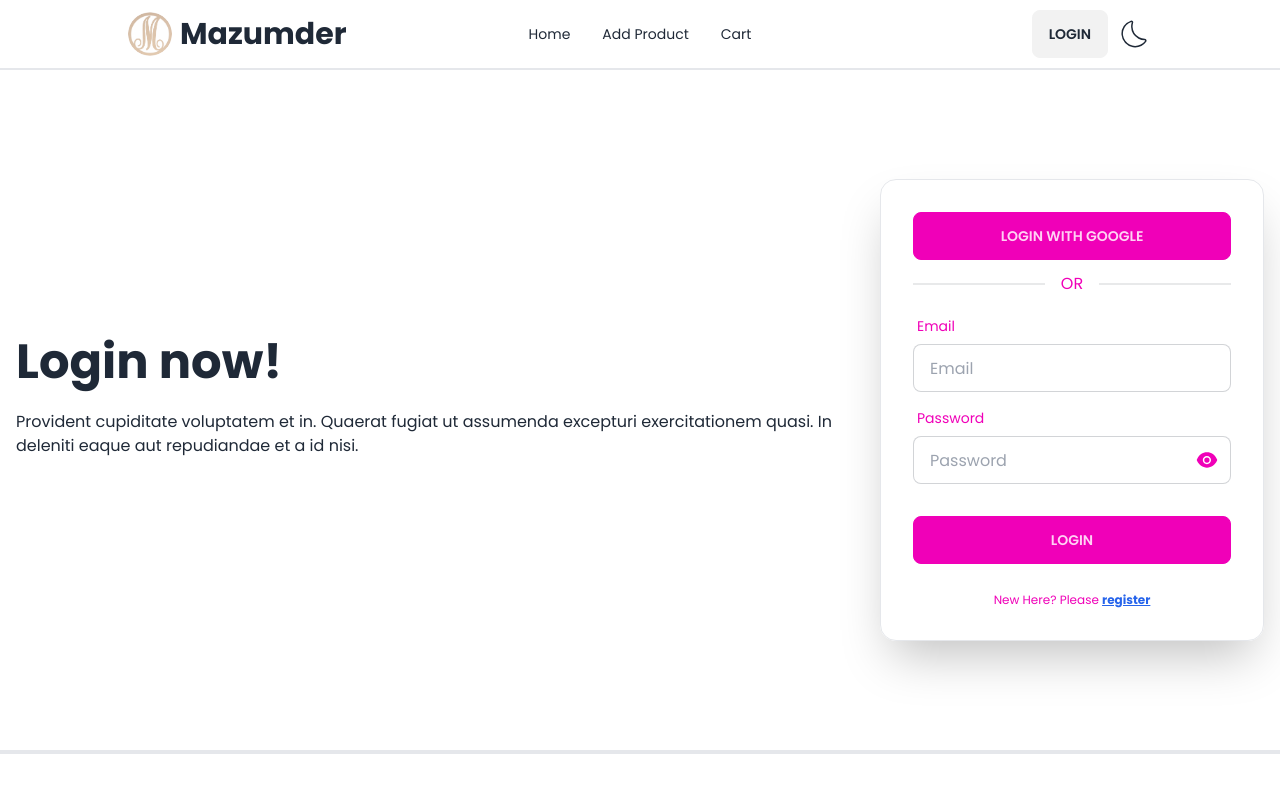
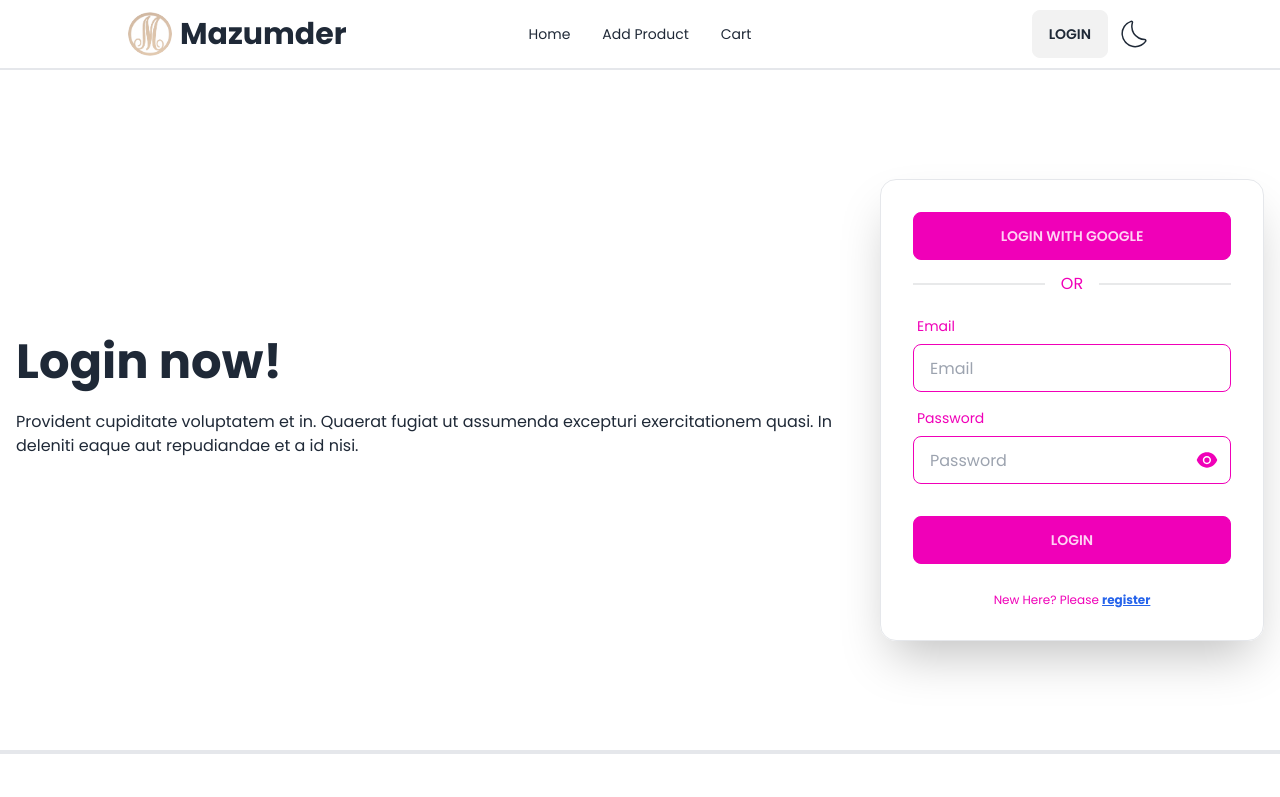
Before and after one commit to monjurBakthMazumder/Assignment-10-client-site, a React (Vite) app: page /login in a window 1280 px wide. Shown: the top 797 px of the page. Built offline with nearby package versions, Linux system fonts and the light colour scheme; no server answers.

Commit message:
update login page

```diff
--- a/src/Pages/Authentication/Login/Login.jsx
+++ b/src/Pages/Authentication/Login/Login.jsx
@@ -45,7 +45,7 @@ const Login = () => {
                     <label className="label">
                         <span className="label-text text-secondary" >Email</span>
                     </label>
-                    <input type="email" placeholder="Email" name="email" className="input input-bordered" required />
+                    <input type="email" placeholder="Email" name="email" className="input input-bordered bg-transparent border-secondary" required />
                     </div>
                     <div className="form-control">
                     <label className="label">
@@ -56,7 +56,7 @@ const Login = () => {
                             type={isShow ? "text" : "password"}
                             placeholder="Password"
                             name="password"
-                            className="input input-bordered w-full"
+                            className="input input-bordered bg-transparent border-secondary w-full"
                             required />
                         <p
                             className="absolute top-3 right-3 text-2xl"
```
